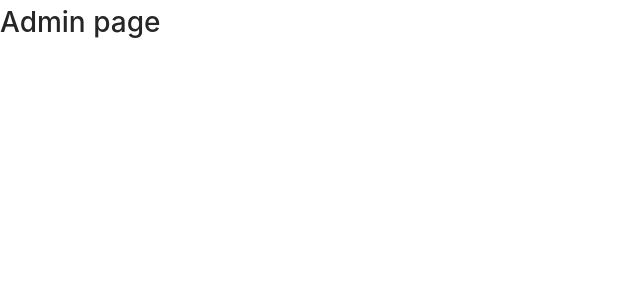
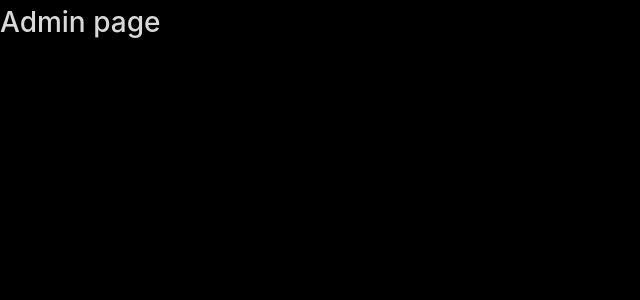
Before and after one commit to noor12401/Content-Management-System---Telegraph, a Next.js app in the folder client/: page /admin in a window 1280 px wide. Shown: the top 300 px of the page, without its empty margins (0-640 px from the left). Built offline with nearby package versions, Linux system fonts and the light colour scheme.

Commit message:
Adding dark mode button

```diff
--- a/client/components/ToggleTheme.js
+++ b/client/components/ToggleTheme.js
@@ -1,13 +1,36 @@
 import { useContext } from "react";
 import { ThemeContext } from "../context/theme";
+import Head from "next/head";
 
 const ToggleTheme = () => {
   const [theme, setTheme] = useContext(ThemeContext);
 
   return (
     <>
-      <span>🌞</span>
-      <span>🌓</span>
+      <Head>
+        <link rel="stylesheet" href={`/css/${theme}.css`} />
+      </Head>
+      {theme === "light" ? (
+        <span
+          onClick={() => {
+            setTheme("dark");
+            localStorage.setItem("theme", "dark");
+          }}
+          style={{ fontSize: "24px" }}
+        >
+          🌓
+        </span>
+      ) : (
+        <span
+          onClick={() => {
+            setTheme("light");
+            localStorage.setItem("theme", "light");
+          }}
+          style={{ fontSize: "24px" }}
+        >
+          🌞
+        </span>
+      )}
     </>
   );
 };
--- a/client/context/theme.js
+++ b/client/context/theme.js
@@ -3,7 +3,7 @@ import { useEffect, useState, createContext } from "react";
 const ThemeContext = createContext();
 
 const ThemeProvider = ({ children }) => {
-  const [theme, setName] = useState("light");
+  const [theme, setTheme] = useState("light");
 
   useEffect(() => {
     if (localStorage.getItem("theme")) {
@@ -12,7 +12,7 @@ const ThemeProvider = ({ children }) => {
   }, []);
 
   return (
-    <ThemeContext.Provider value={[theme, setName]}>
+    <ThemeContext.Provider value={[theme, setTheme]}>
       {children}
     </ThemeContext.Provider>
   );
--- a/client/pages/_app.js
+++ b/client/pages/_app.js
@@ -1,5 +1,6 @@
 import { ThemeProvider } from "../context/theme";
-import "antd/dist/antd.css";
+// import "antd/dist/antd.css";
+import "antd/dist/antd.dark.css";
 
 function MyApp({ Component, pageProps }) {
   return (
```
